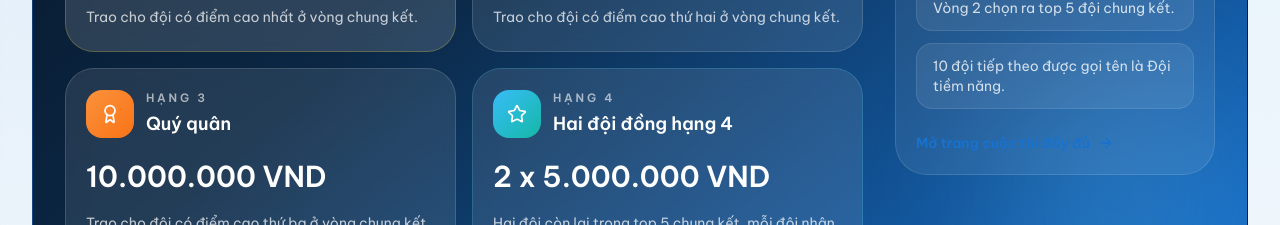
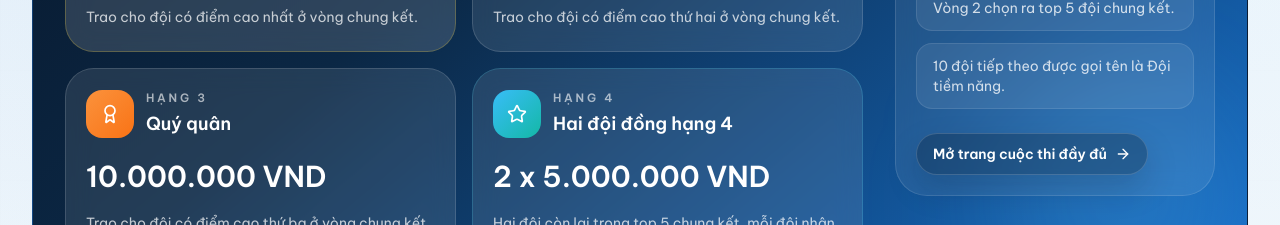
Before and after one commit to tamphan2911/attacker_2026, a Next.js app: page / in a window 1280 px wide. Shown: the part 1360-1585 px from the top of the page. Built offline with nearby package versions, Linux system fonts and the light colour scheme; no server answers; the database is empty.

Commit message:
Improve homepage CTA contrast

```diff
--- a/src/components/home-page.tsx
+++ b/src/components/home-page.tsx
@@ -387,7 +387,10 @@ export function HomePage() {
                   </div>
                 ))}
               </div>
-              <Link href="/competition" className="mt-6 inline-flex items-center gap-2 text-sm font-semibold text-cyan-200">
+              <Link
+                href="/competition"
+                className="mt-6 inline-flex items-center gap-2 rounded-full border border-white/16 bg-[rgba(7,18,35,0.28)] px-4 py-2.5 text-sm font-semibold text-white shadow-[0_14px_32px_rgba(7,18,35,0.18)] transition hover:bg-[rgba(7,18,35,0.38)] hover:text-white"
+              >
                 {locale === "en" ? "Open full competition page" : "Mở trang cuộc thi đầy đủ"}
                 <ArrowRight className="h-4 w-4" />
               </Link>
```
